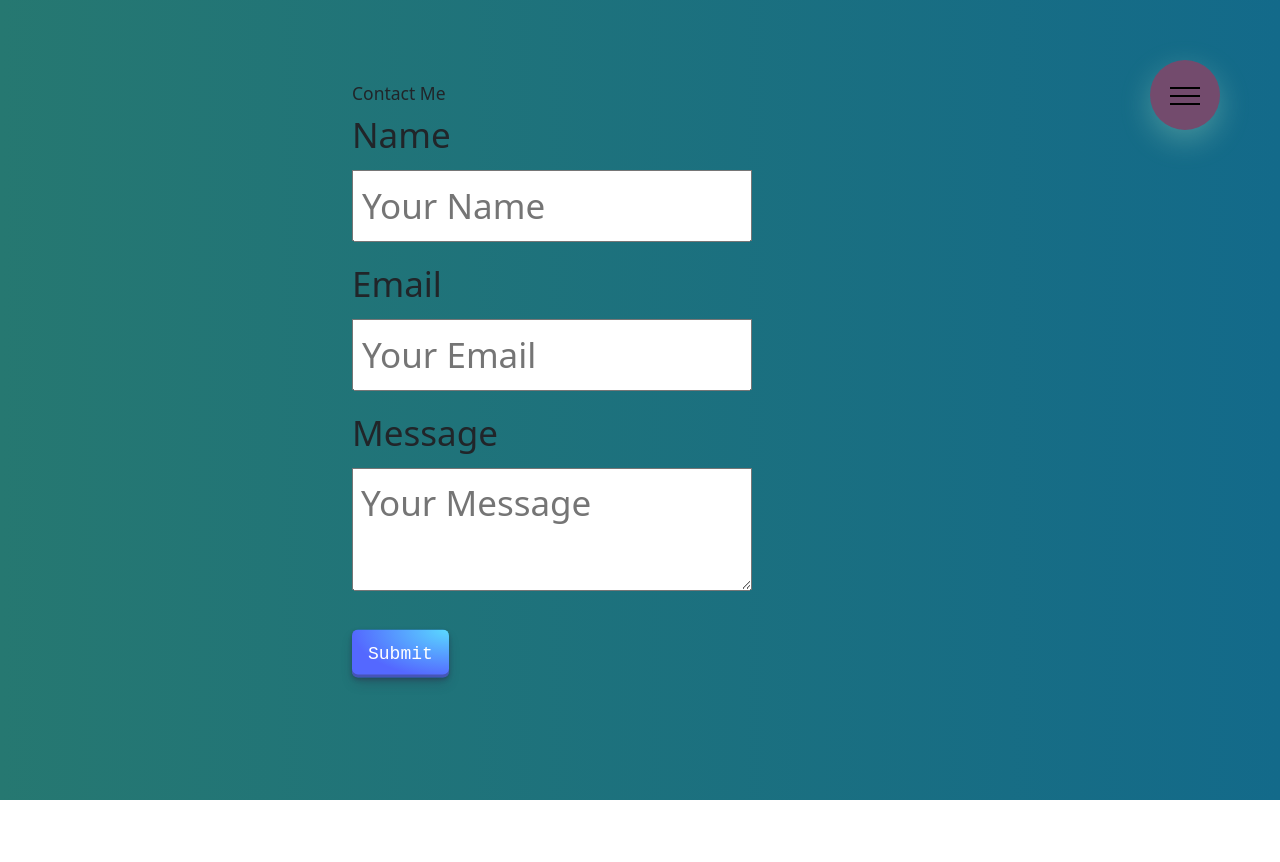
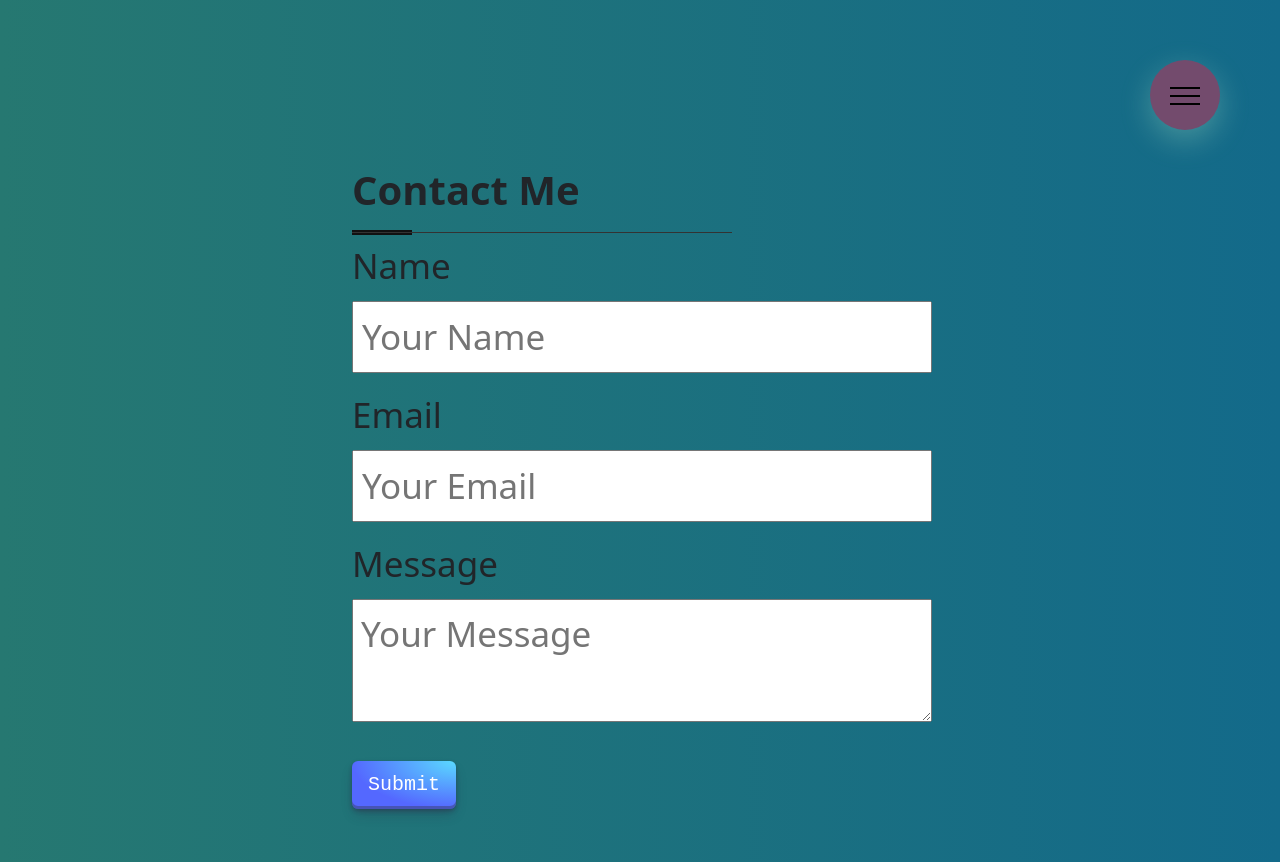
Before and after one commit to AcquahLopid/Reactive-Portfolio, a React (Create React App) app in the folder my-react-app/: page /contact in a window 1280 px wide. Before the commit the page ends 800 px from the top, so only its background shows below. Built offline with nearby package versions, Linux system fonts and the light colour scheme.

Commit message:
add contact me title styling and some positioning

```diff
--- a/my-react-app/setupProxy.js
+++ b/my-react-app/setupProxy.js
@@ -4,7 +4,7 @@ module.exports = function (app) {
   app.use(
     '/submit-form',
     createProxyMiddleware({
-      target: 'http://localhost:3001', // Replace with the actual URL of your Node.js server
+      target: 'http://localhost:3001', //  Node.js server
       changeOrigin: true,
     })
   );
--- a/my-react-app/src/components/Pages/Contact.css
+++ b/my-react-app/src/components/Pages/Contact.css
@@ -1,6 +1,37 @@
 .contact-form {
     max-width: 400px;
     margin: 0 auto;
+    padding-top: 50%;
+  }
+
+  .contact-form h1 {
+    font-size: 40px;
+    font-weight: 800;
+    letter-spacing: 0;
+    line-height: 1.5em;
+    padding-bottom: 15px;
+    position: relative;
+  }
+
+  .contact-form h1:before {
+    content: "";
+    position: absolute;
+    left: 0;
+    bottom: 0;
+    height: 5px;
+    width: 60px;
+    background-color: #111;
+  }
+
+  .contact-form h1:after {
+    content: "";
+    position: absolute;
+    left: 0;
+    bottom: 2px;
+    height: 1px;
+    width: 95%;
+    max-width: 2550px;
+    background-color: #333;
   }
 
   .contact-form label {
@@ -10,7 +41,7 @@
 
   .contact-form input,
   .contact-form textarea {
-    width: 100%;
+    width: 145%;
     padding: 8px;
     margin-bottom: 16px;
   }
@@ -55,7 +86,7 @@
   touch-action: manipulation;
   white-space: nowrap;
   will-change: box-shadow,transform;
-  font-size: 18px;
+  font-size: 20px;
 }
 
 .button-29:focus {
@@ -78,51 +109,3 @@
     margin-top: -8px;
     margin-bottom: 16px;
   }
-
-  /* NEEDS SECURITY FOR MY FORM SUBMISSION FUTURE UPDATE */
-
-  /* Contact.css */
-
-/* Contact.css */
-
-/* .contact-section {
-    padding: 40px 0;
-    text-align: center;
-  }
-
-  .contact-section h2 {
-    font-size: 36px;
-    margin-bottom: 30px;
-  }
-
-  .contact-info {
-    display: flex;
-    flex-direction: column;
-    align-items: center;
-  }
-
-  .contact-info p {
-    font-size: 120%;
-    margin-bottom: 20px;
-  }
-
-  .contact-info a {
-    color: #007bff;
-    text-decoration: none;
-    display: flex;
-    align-items: center;
-  }
-
-  .contact-info a i {
-    font-size: 24px;
-    margin-right: 10px;
-  }
-
-  .contact-info a:hover {
-    text-decoration: underline;
-  }
-
-  .contact-info a:hover i {
-    color: #ff6b6b;
-  }
-   */
--- a/my-react-app/src/components/Pages/Contact.js
+++ b/my-react-app/src/components/Pages/Contact.js
@@ -87,7 +87,7 @@ function Contact() {
   return (
     <section id="reach-out" className="contact">
       <div className="contact-form">
-        <h3>Contact Me</h3>
+        <h1>Contact Me</h1>
         <form className="form">
           <label htmlFor="contact-name">Name</label>
           <input
@@ -135,58 +135,10 @@ function Contact() {
             Submit
           </button>
         </form>
+          <br></br>
       </div>
     </section>
   );
 }
 
 export default Contact;
-
-// NEEDS SECURITY FOR MY NODEMAILER FUTURE UPDATE!!
-
-// import React from "react";
-// import "./Contact.css"; // Add your own CSS file for styling
-
-// const Contact = () => {
-//   const email = "Emanuel.Molina2k@gmail.com";
-//   const githubUrl = "https://github.com/your-github-username";
-//   const linkedinUrl = "https://www.linkedin.com/in/your-linkedin-username";
-//   const phoneNumber = "501-641-8910";
-
-//   return (
-//     <>
-//       <link rel="stylesheet" href="https://cdnjs.cloudflare.com/ajax/libs/font-awesome/5.15.4/css/all.min.css"></link>
-//       <section id="contact" className="contact-section">
-//         <h2>Contact</h2>
-//         <div className="contact-info">
-//           <p>
-//             <a href={githubUrl} target="_blank" rel="noopener noreferrer">
-//               <i className="fab fa-github"></i>
-//               GitHub
-//             </a>
-//           </p>
-//           <p>
-//             <a href={linkedinUrl} target="_blank" rel="noopener noreferrer">
-//               <i className="fab fa-linkedin"></i>
-//               LinkedIn
-//             </a>
-//           </p>
-//           {phoneNumber && (
-//             <p>
-//               <i className="fas fa-phone-alt"></i>
-//               {phoneNumber}
-//             </p>
-//           )}
-//           <p>
-//             <a href={`mailto:${email}`}>
-//               <i className="fas fa-envelope"></i>
-//               {email}
-//             </a>
-//           </p>
-//         </div>
-//       </section>
-//     </>
-//   );
-// };
-
-// export default Contact;
--- a/my-react-app/src/components/Pages/Portfolio.js
+++ b/my-react-app/src/components/Pages/Portfolio.js
@@ -1,6 +1,6 @@
 import React from "react";
 import "./Portfolio.css";
-import Emojify from "../Assets/Emojify project.png"
+import Emojify from "../Assets/Emojify project.png";
 import "bootstrap/dist/js/bootstrap.bundle.min";
 import "bootstrap/dist/css/bootstrap.min.css";
 
```
